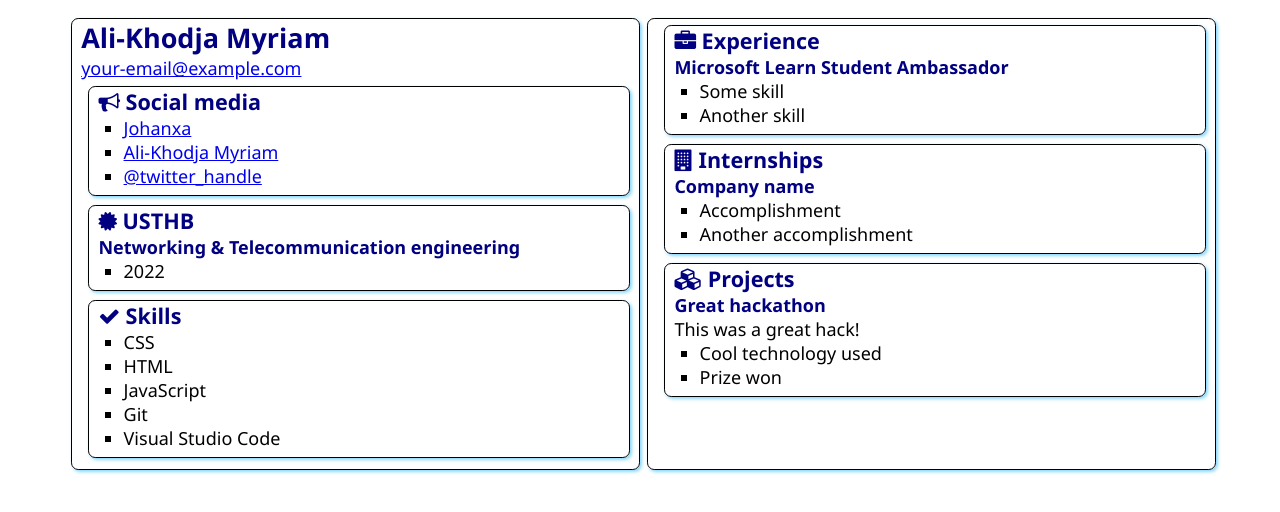
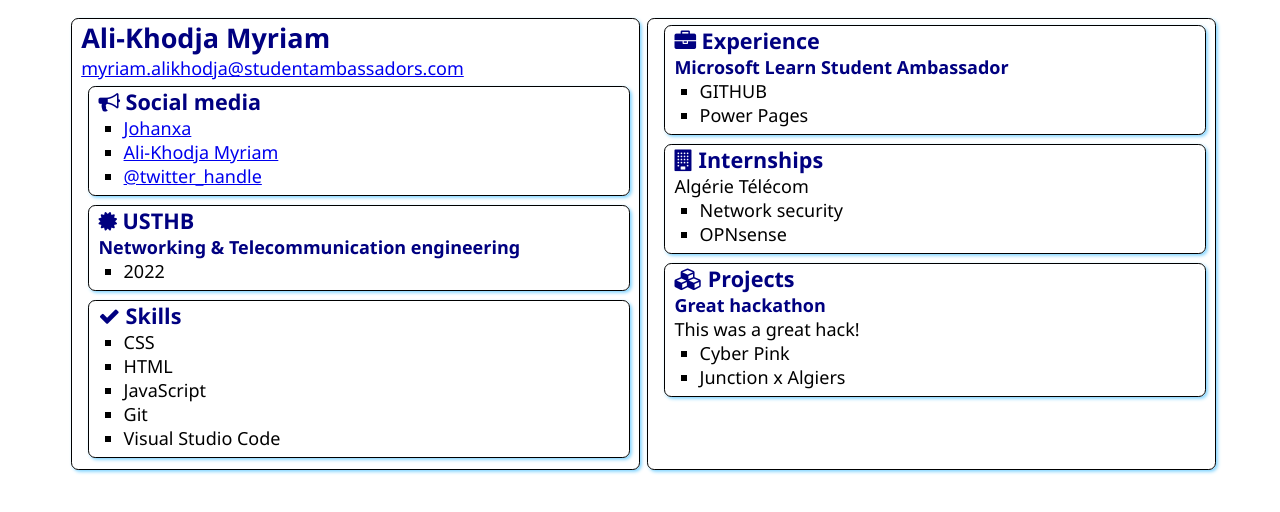
Before and after one commit to Johanxa/SATechnicalOnBoarding, a plain HTML site: page src/index.html in a window 1280 px wide. Drawn offline with Linux system fonts and the light colour scheme.

Commit message:
update 2

```diff
--- a/src/index.html
+++ b/src/index.html
@@ -13,7 +13,7 @@
     <main>
         <article class="box">
             <h1>Ali-Khodja Myriam</h1>
-            <div><a href="mailto:myriam.alikhodja@studentambassadors.com">your-email@example.com</a></div>
+            <div><a href="mailto:myriam.alikhodja@studentambassadors.com">myriam.alikhodja@studentambassadors.com</a></div>
 
             <section class="box">
                 <h2>
@@ -63,8 +63,8 @@
                 </h2>
                 <h3>Microsoft Learn Student Ambassador</h3>
                 <ul>
-                    <li>Some skill</li>
-                    <li>Another skill</li>
+                    <li>GITHUB</li>
+                    <li>Power Pages</li>
                 </ul>
             </section>
             <section class="box">
@@ -72,11 +72,10 @@
                     <i class="fa fa-building" aria-hidden="true"></i>
                     Internships
                 </h2>
-
-                <h3>Company name</h3>
+Algérie Télécom </h3>
                 <ul>
-                    <li>Accomplishment</li>
-                    <li>Another accomplishment</li>
+                    <li>Network security </li>
+                    <li>OPNsense</li>
                 </ul>
             </section>
             <section class="box">
@@ -88,8 +87,8 @@
                 <h3>Great hackathon</h3>
                 <div>This was a great hack!</div>
                 <ul>
-                    <li>Cool technology used</li>
-                    <li>Prize won</li>
+                    <li>Cyber Pink</li>
+                    <li>Junction x Algiers </li>
                 </ul>
             </section>
         </article>
```
